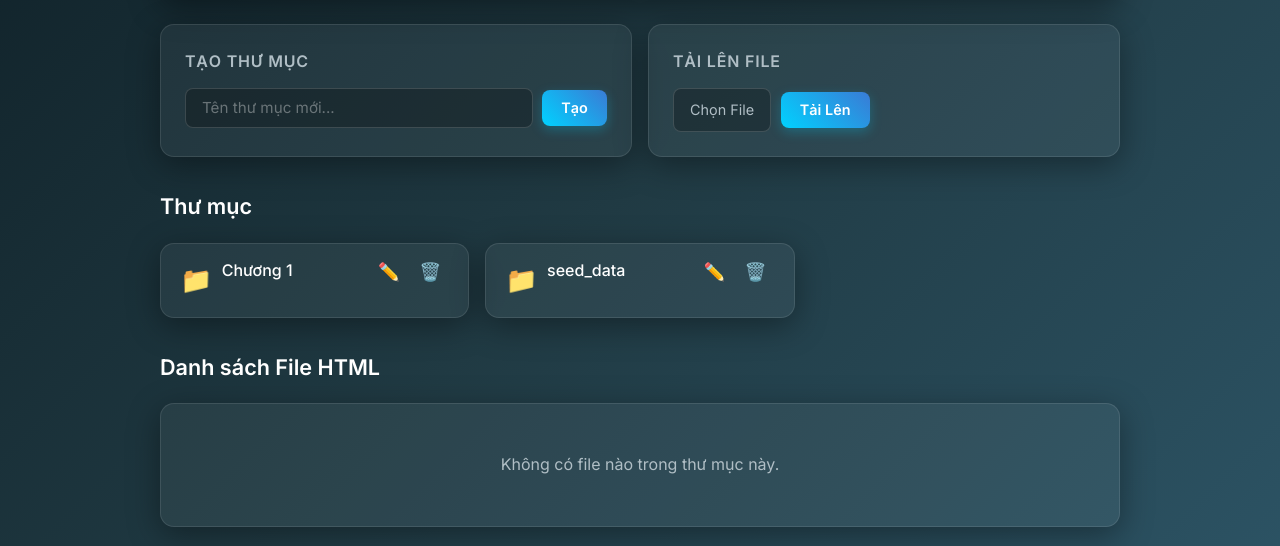
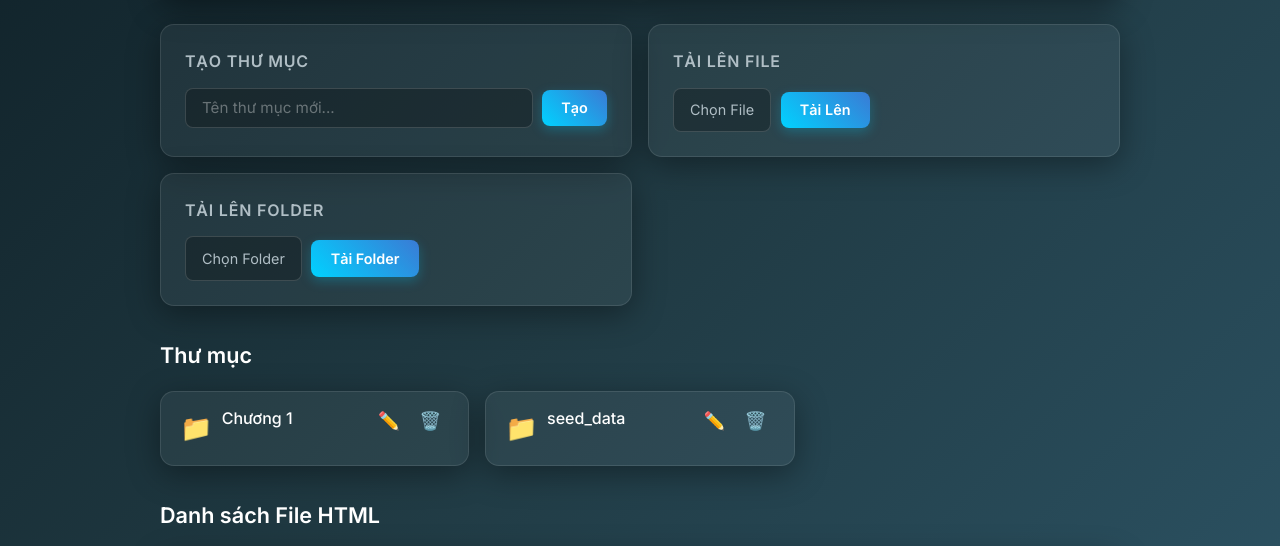
Before and after one commit to sangtb17/ISTQB_Foundationtest, a Flask app: page / in a window 1280 px wide. Shown: the part 225-771 px from the top of the page. Run offline with Flask 3, Linux system fonts and the light colour scheme.

Commit message:
Them upload folder: webkitdirectory multi-file giu cay thu mu cu

```diff
--- a/html_web_app/app.py
+++ b/html_web_app/app.py
@@ -173,6 +173,48 @@ def upload_file():
     flash(f'Tải lên thành công: {filename}', 'success')
     return redirect(url_for('index', req_path=current_path))
 
+@app.route('/upload_folder', methods=['POST'])
+def upload_folder():
+    current_path = request.form.get('current_path', '')
+    base_dir = os.path.join(UPLOAD_FOLDER, current_path)
+
+    if not is_safe(base_dir) or not os.path.isdir(base_dir):
+        flash('Đường dẫn không hợp lệ.', 'error')
+        return redirect(url_for('index'))
+
+    files = request.files.getlist('files')
+    files = [f for f in files if f and f.filename]
+    if not files:
+        flash('Chưa chọn folder nào', 'error')
+        return redirect(url_for('index', req_path=current_path))
+    if len(files) > 50:
+        flash('Tối đa 50 files/lần.', 'error')
+        return redirect(url_for('index', req_path=current_path))
+
+    ok, skip = 0, 0
+    for f in files[:50]:
+        rel = (f.filename or '').replace('\\', '/').lstrip('/')
+        parts = [p for p in rel.split('/') if p not in ('', '.', '..')]
+        if not parts or any('..' in p for p in parts):
+            skip += 1
+            continue
+        safe_parts = [secure_filename(p) for p in parts]
+        if not safe_parts[-1] or os.path.splitext(safe_parts[-1])[1].lower() not in ALLOWED_EXT:
+            skip += 1
+            continue
+        dest = os.path.join(base_dir, *safe_parts)
+        if not is_safe(dest):
+            skip += 1
+            continue
+        os.makedirs(os.path.dirname(dest), exist_ok=True)
+        f.save(dest)
+        ok += 1
+
+    msg = f'Đã tải {ok} file' + (f', bỏ qua {skip} file không phải .html.' if skip else '.')
+    flash(msg, 'success' if ok else 'error')
+    return redirect(url_for('index', req_path=current_path))
+
+
 @app.route('/create_folder', methods=['POST'])
 def create_folder():
     current_path = request.form.get('current_path', '')
--- a/html_web_app/templates/index.html
+++ b/html_web_app/templates/index.html
@@ -60,6 +60,21 @@
                             </label>
                         </div>
                         <button type="submit" class="btn-primary">Tải Lên</button>
+                    </form>
+                </section>
+
+                <!-- Upload Folder Section -->
+                <section class="action-section glass-panel">
+                    <h3>Tải lên Folder</h3>
+                    <form action="{{ url_for('upload_folder') }}" method="post" enctype="multipart/form-data" class="inline-form">
+                        <input type="hidden" name="current_path" value="{{ current_path }}">
+                        <div class="file-input-compact">
+                            <input type="file" name="files" id="folder" multiple webkitdirectory class="file-input">
+                            <label for="folder" class="file-label-compact">
+                                <span class="text">Chọn Folder</span>
+                            </label>
+                        </div>
+                        <button type="submit" class="btn-primary">Tải Folder</button>
                     </form>
                 </section>
             </div>
@@ -179,6 +194,16 @@
             });
         }
 
+        // Folder input label (multi-file count)
+        const folderInput = document.getElementById('folder');
+        const folderLabelText = folderInput ? document.querySelector('label[for="folder"] .text') : null;
+        if (folderInput && folderLabelText) {
+            folderInput.addEventListener('change', function(e) {
+                const n = e.target.files.length;
+                folderLabelText.textContent = n > 0 ? n + ' files đã chọn' : 'Chọn Folder';
+            });
+        }
+
         // Move dropdown toggle
         function toggleMoveDropdown(btn) {
             const wrap = btn.closest('.move-dropdown-wrap');
```
